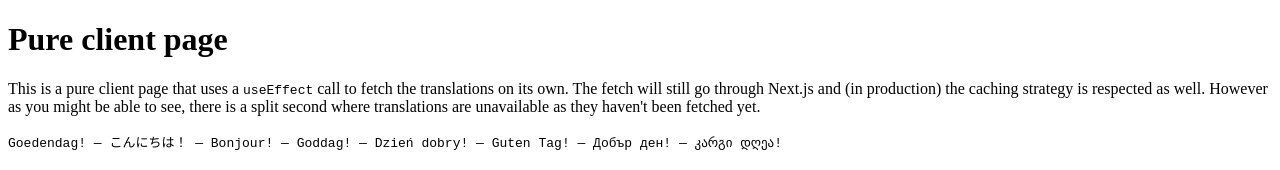
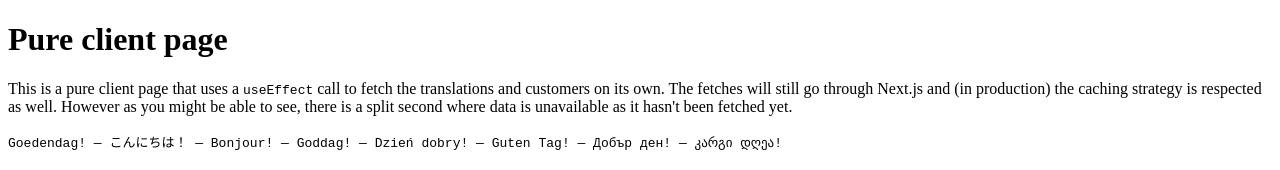
Before and after one commit to thany/content-caching-strategies, a Next.js app: page /pure-client-page in a window 1280 px wide. Shown: the top 170 px of the page. Built offline with nearby package versions, Linux system fonts and the light colour scheme; no server answers.

Commit message:
Improve explanations

```diff
--- a/src/app/pure-client-page/page.tsx
+++ b/src/app/pure-client-page/page.tsx
@@ -22,7 +22,7 @@ const Page: React.FC = () => {
   return (
     <>
       <h1>Pure client page</h1>
-      <p>This is a pure client page that uses a <code>useEffect</code> call to fetch the translations on its own. The fetch will still go through Next.js and (in production) the caching strategy is respected as well. However as you might be able to see, there is a split second where translations are unavailable as they haven't been fetched yet.</p>
+      <p>This is a pure client page that uses a <code>useEffect</code> call to fetch the translations and customers on its own. The fetches will still go through Next.js and (in production) the caching strategy is respected as well. However as you might be able to see, there is a split second where data is unavailable as it hasn't been fetched yet.</p>
       <pre>{Object.values(translations ?? {}).join(' — ')}</pre>
       <h2>Customer data that is subject to more frequent changes</h2>
       <p>This data should change with every page reload:</p>
--- a/src/app/server-page/page.tsx
+++ b/src/app/server-page/page.tsx
@@ -8,7 +8,7 @@ const Page: React.FC = async () => {
   return (
     <>
       <h1>Server page</h1>
-      <p>This is a server page that is able to use <code>getTranslations</code> directly. It's the simplest form, but it cannot be a client page, should another component require it.</p>
+      <p>This is a server page that is able to use <code>getTranslations</code> and <code>getCustomers</code> directly. It's the simplest form, but it cannot be a client page, should another component require it.</p>
       <pre>{Object.values(translations).join(' — ')}</pre>
       <h2>Customer data that is subject to more frequent changes</h2>
       <p>This data should change with every page reload:</p>
--- a/src/app/wrapped-client-page/client.tsx
+++ b/src/app/wrapped-client-page/client.tsx
@@ -12,7 +12,7 @@ const Page: React.FC<Props> = ({ translations, customers }) => {
   return (
     <>
       <h1>Wrapped client page</h1>
-      <p>This is a client page that is wrapped within a server component that fetches the translations on its turn, and passes it onto this client page. It is a little bit more complicated in code than a pure client page, but you might be able to see that there's no split second where translations aren't available like in the pure client page.</p>
+      <p>This is a client page that is wrapped within a server component that fetches the translations and customers on its turn, and passes them onto this client page. It is a little bit more complicated in code than a pure client page, but you might be able to see that there's no split second where data isn't available like in the pure client page.</p>
       <pre>{Object.values(translations).join(' — ')}</pre>
       <h2>Customer data that is subject to more frequent changes</h2>
       <p>This data should change with every page reload:</p>
```
